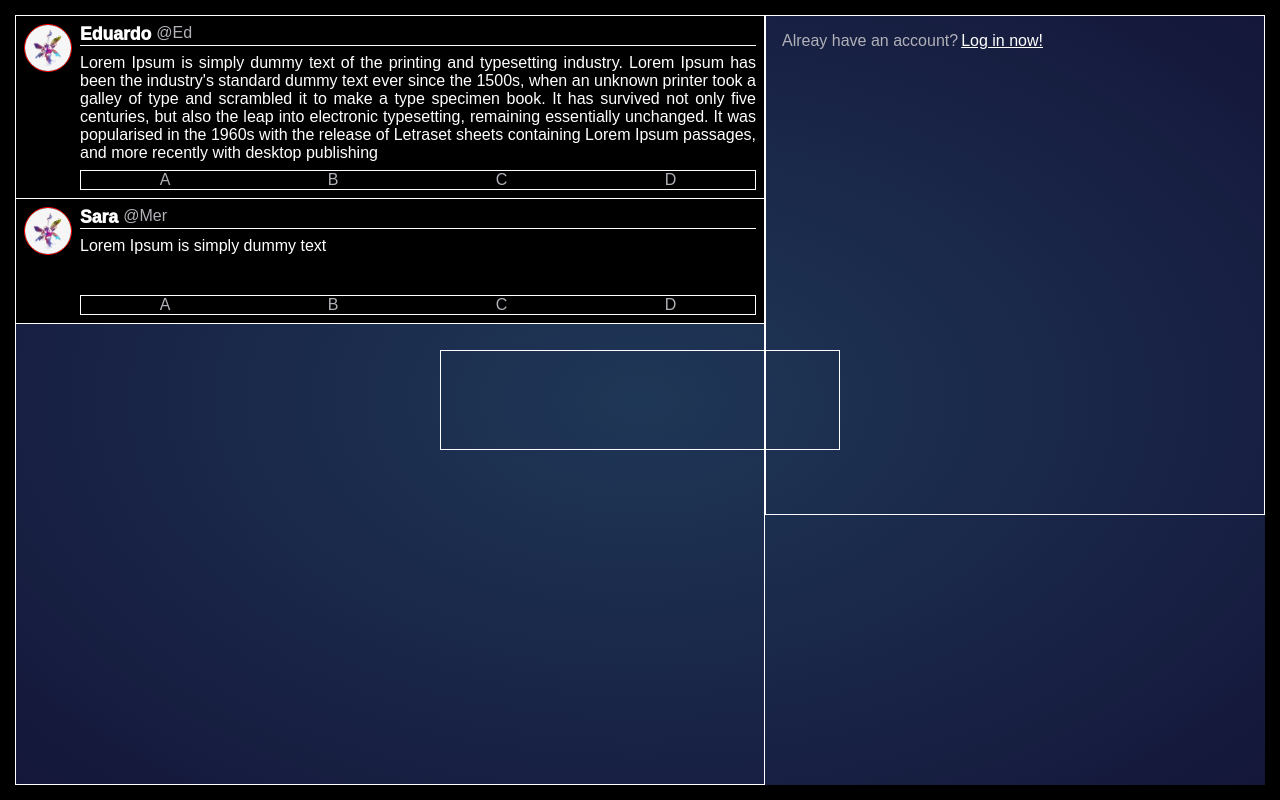
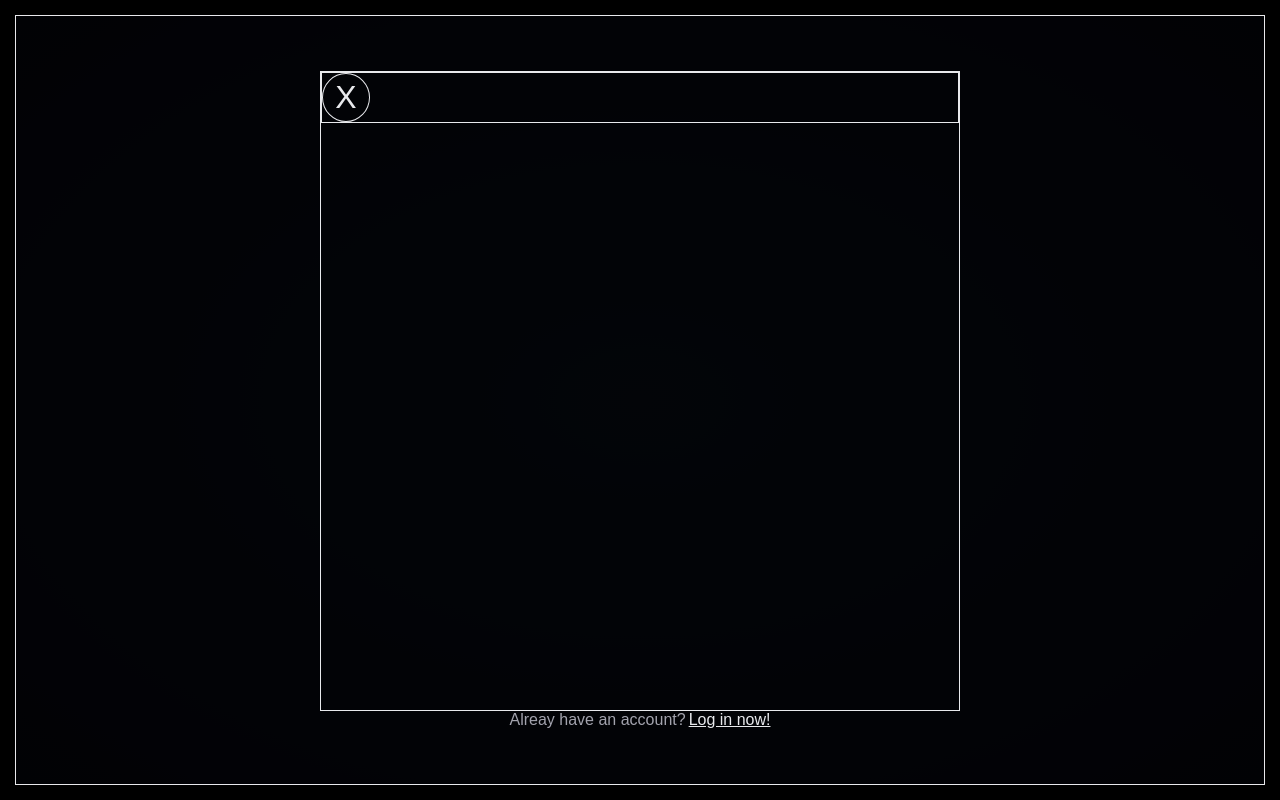
Before and after one commit to EdRafCas/socialnetwork_app, a React (Create React App) app: page /Registration in a window 1280 px wide. Built offline with nearby package versions, Linux system fonts and the light colour scheme; what webfontloader would draw is missing.

Commit message:
routing changes and css

```diff
--- a/src/Components/LoginPage.js
+++ b/src/Components/LoginPage.js
@@ -2,44 +2,115 @@ import React,{useState} from 'react';
 import styled from 'styled-components';
 import theme from '../Theme';
 import {Link}from 'react-router-dom'
+import {InputContainer, LoginForm, UsernameInput, PasswordInput} from '../Elements/ElementsFormulary'
 
 import ProfileImage from '../img/profile_img.png'
 
-const InputContainer =styled.div`
-  display:flex;
-  height:3rem;
-  justify-content:center;
-  flex-direction:row;
-  gap:1rem;
-
+const ContainerLogin=styled.div`
+  width:100%;
+  height:100%;
+  display:grid;
+  grid-template-columns: repeat(1, 3fr 2fr);
+  justify-content: flex-start;
 `
-const LoginForm =styled.form`
+const Timeline = styled.div`
+  height:100%;
   display:flex;
   flex-direction:column;
+  padding:0rem;
+  border:solid ${theme.BorderColor} 1px;
+  gap:0rem;
+  overflow:scroll;
+  overflow-x:hidden;
+`
+const Card =styled.div`
+  display:grid;
+  grid-template-columns: repeat(1, 1fr 12fr);
+  border-bottom:solid ${theme.BorderColor} 1px;
+  /* border-radius:15px; */
+  gap:0rem;
+  background:black;
+`
+const CardColumns = styled.div`
+  padding: ${(props) => props.rightColumn ? "0": "0.5rem"};
+  padding-top: ${(props) => props.rightColumn && "0.5rem"};
+  padding-right: ${(props) => props.rightColumn && "0.5rem"};
+  padding-bottom: ${(props) => props.rightColumn && "0.5rem"};
+  margin:0;
+  display:flex;
+  flex-direction:column;
+  justify-content:flex-start;
   align-items:center;
+  /* border:solid ${theme.BorderColor} 1px; */
+  gap:0.5rem;
+`
+const PortraitContainer =styled.div`
+  border: solid red 1px;
+  padding:0;
+  width:100%;
+  border-radius:50%;
+  height:auto;
+  display:flex;
+  flex-direction:column;
+  justify-content:flex-start;
+  width:3rem;
+  flex-direction:column;
+  overflow:hidden;
+  img{
+    width:100%;
+  }
+`
+const UserNameContainer =styled.div`
+  width:100%;
+  padding:0rem;
+  border-bottom:solid ${theme.BorderColor} 1px;
+ /*  border:solid ${theme.BorderColor} 1px; */
+  display:flex;
+  flex-direction:row;
+  gap:5px;
+`
+const NameContainer =styled.h1`
+  /* border:solid ${theme.BorderColor} 1px; */
+  font-size:1.1rem;
+  font-weight:1000;
+  color:white;
+`
+const AliasContainer = styled.p`
+  /* border:solid ${theme.BorderColor} 1px; */
+`
+const MessageContent = styled.div`
+  width:100%;
+  padding:0rem;
+  max-height:200px;
+  min-height:50px;
+  font-size:1rem;
+  font-weight:400;
+  color:white;
+  /* border:solid ${theme.BorderColor} 1px; */
+  text-align:justify;
+  white-space:normal;
+  overflow:hidden;
+`
+const InteractionBar=styled.div`
+  display:flex;
+  flex-direction:row;
+  justify-content:space-around;
+  border:solid ${theme.BorderColor} 1px;
+  width:100%;
+`
+const AccountManagement = styled.div`
+  height:500px;
+  padding:1rem;
+  display:flex;
+  flex-direction:column;
+  align-content:center;
   gap:1rem;
   border:solid ${theme.BorderColor} 1px;
-  padding:1rem;
-
 `
-const UsernameInput =styled.input`
-  padding-left:5px;
-  border-radius:5px;
-  width:15rem;
-  /* border:solid ${theme.BorderColor} 1px; */
-`
-const PasswordInput =styled.input`
-  padding-left:5px;
-  border-radius:5px;
-  width:15rem;
-  /* border:solid ${theme.BorderColor} 1px; */
-`
-
 
 const ButtonContainer=styled.div`
   display:flex;
   flex-direction:row;
-
   justify-content:space-evenly;
   width:15rem;
   gap:1rem;
@@ -49,20 +120,17 @@ const ButtonContainer=styled.div`
 const Button =styled.button`
   height:2.5rem;
   width:5rem;;
-
 `
 const SignUpContainer=styled.div`
   display:flex;
   flex-direction:row;
   gap:3px;
 `
-
 const SignUp =styled(Link)`
-color:white;
-
-
+  background:none;
+  color:${theme.Text};
+  border:solid ${theme.BorderColor} 1px;
 `
-
 const CreateMessageForm =styled.form`
   display:flex;
   flex-direction:column;
@@ -87,41 +155,14 @@ const UserNames =styled.div`
   align-items:center;
   gap:5px;
 `
-const PortraitContainer =styled.div`
-  border: solid red 1px;
-  padding:0;
-  width:100%;
-  border-radius:50%;
-  height:auto;
-  display:flex;
-  flex-direction:column;
-  justify-content:flex-start;
-  width:3rem;
-  flex-direction:column;
-  overflow:hidden;
-  img{
-    width:100%;
-
-  }
-`
-const NameContainer =styled.h1`
-  /* border:solid ${theme.BorderColor} 1px; */
-  font-size:1.1rem;
-  font-weight:1000;
-  color:white;
-
-`
-const AliasContainer = styled.p`
-  /* border:solid ${theme.BorderColor} 1px; */
-
-`
 
 
-const LoginPage = ({timeline, changeTimeline}) => {
+const LoginPage = ({timeline, changeTimeline, changeRegistration}) => {
   const [username, usernameChange] = useState('');
   const [password, passwordChange] = useState('');
   const [message, messageChange] = useState('');
   const [autorizacion, changeAutorizacion] =useState(false);
+
 
 
   const handleChange = (e) =>{
@@ -172,8 +213,42 @@ const LoginPage = ({timeline, changeTimeline}) => {
 
 
   }
+
       return (
-      <>
+      <ContainerLogin>
+      <Timeline>
+            {timeline.map((Messages, index)=>{
+              return(
+                <Card key={index}>
+                <CardColumns>
+                  <PortraitContainer>
+                    <img alt="userportrait" src={Messages.profilePicture}/>
+                  </PortraitContainer>
+
+                </CardColumns>
+                <CardColumns rightColumn>
+                  <UserNameContainer>
+                    <NameContainer>{Messages.username}</NameContainer><AliasContainer>@{Messages.alias}</AliasContainer>
+                  </UserNameContainer>
+                  <MessageContent>
+                    {Messages.message}
+
+                  </MessageContent>
+                  <InteractionBar>
+                  <div>A</div>
+                  <div>B</div>
+                  <div>C</div>
+                  <div>D</div>
+                  </InteractionBar>
+                </CardColumns>
+
+
+            </Card>
+              )
+            })}
+
+      </Timeline>
+      <AccountManagement>
         {autorizacion === false ?
           <LoginForm onSubmit={handleSubmit}>
             <InputContainer>
@@ -198,8 +273,8 @@ const LoginPage = ({timeline, changeTimeline}) => {
             <ButtonContainer>
               <Button type="submit" >Login</Button>
             </ButtonContainer>
-            <SignUpContainer><p>You don't own an account?</p><SignUp to={"/Registration"}>Sign up now!</SignUp></SignUpContainer>
-
+            <SignUpContainer><p>You don't own an account?</p><SignUp to="/Registration">Sign up now!</SignUp>
+            </SignUpContainer>
           </LoginForm>
         :
         <CreateMessageForm onSubmit={addToTimeline}>
@@ -220,7 +295,9 @@ const LoginPage = ({timeline, changeTimeline}) => {
             onChange={handleChange}/>
         <Button type="submit" name="sendMesssage">Submit</Button>
         </CreateMessageForm>}
-      </>
+      </AccountManagement>
+
+      </ContainerLogin>
        );
 }
 
--- a/src/Components/SignUp.js
+++ b/src/Components/SignUp.js
@@ -4,12 +4,26 @@ import {Link}from 'react-router-dom'
 
 
 const RegistrationContainer =styled.div`
+  display:flex;
+  flex-direction:column;
+  justify-content:center;
+  align-items:center;
+  width:100%;
+  height:100%;
+  /* margin-top:-50px;
+  margin-left:-200px; */
+  border: solid white 1px;
+  /* background:rgba(91, 112, 131, 0.8); */
+  background:Black;
+  opacity:0.9;
+`
+const RegistrationFormulary=styled.form`
 
-`
-
-const SignUp =styled(Link)`
-color:white;
-
+      display:flex;
+      flex-direction:column;
+      border: solid white 1px;
+      width:40rem;
+      height:40rem;
 
 `
 const RedirectContainer=styled.div`
@@ -19,15 +33,47 @@ const RedirectContainer=styled.div`
 `
 
 const LogInNow =styled(Link)`
-color:white;
+      color:white;
+
+`
+const ButtonContainer=styled.div`
+      display:flex;
+      flex-direction:row;
+      justify-content:flex-start;
+      border: solid white 1px;
+
+`
+const ReturnToLogin=styled(Link)`
+      display:flex;
+      flex-direction:row;
+
+      justify-content:center;
+      width:3rem;
+      font-size:2rem;
+      color:white;
+      border: solid white 1px;
+      padding:5px;
+      text-decoration:none;
+      border-radius:50%;
+      :hover{
+            background:rgba(91, 112, 131, 0.8);
+      }
 
 
 `
-
 const RegistrationPage = () => {
       return (
             <RegistrationContainer>
-                 <RedirectContainer><p>Alreay have an account?</p><LogInNow to={"/"}>Log in now!</LogInNow></RedirectContainer>
+                  <>
+                  <RegistrationFormulary>
+                        <ButtonContainer>
+                           <ReturnToLogin to="/">X</ReturnToLogin>
+                        </ButtonContainer>
+
+                  </RegistrationFormulary>
+                  <RedirectContainer><p>Alreay have an account?</p><LogInNow to={"/"}>Log in now!</LogInNow></RedirectContainer>
+                  </>
+
             </RegistrationContainer>
       );
 }
--- /dev/null
+++ b/src/Elements/ElementsFormulary.js
@@ -0,0 +1,34 @@
+import styled from 'styled-components'
+import theme from '../Theme'
+
+const InputContainer =styled.div`
+  display:flex;
+  height:3rem;
+  justify-content:center;
+  flex-direction:row;
+  gap:1rem;
+
+`
+const LoginForm =styled.form`
+  display:flex;
+  flex-direction:column;
+  align-items:center;
+  gap:1rem;
+  border:solid ${theme.BorderColor} 1px;
+  padding:1rem;
+
+`
+const UsernameInput =styled.input`
+  padding-left:5px;
+  border-radius:5px;
+  width:15rem;
+  /* border:solid ${theme.BorderColor} 1px; */
+`
+const PasswordInput =styled.input`
+  padding-left:5px;
+  border-radius:5px;
+  width:15rem;
+  /* border:solid ${theme.BorderColor} 1px; */
+`
+
+export {InputContainer, LoginForm, UsernameInput, PasswordInput} ;
--- a/src/Theme.js
+++ b/src/Theme.js
@@ -1,6 +1,8 @@
 const theme={
       GradientBackround: 'radial-gradient(hsl(214, 47%, 23%), hsl(237, 49%, 15%))',
+
       BorderColor:'white',
+      Text:"#B2B1B9",
 }
 
 export default theme;
--- a/src/index.js
+++ b/src/index.js
@@ -37,195 +37,32 @@ const MessagesTimeline =[
 const Container = styled.div`
   height: 100vh;
   border:solid black 15px;
-  display:grid;
-  grid-template-columns: repeat(1, 3fr 2fr);
-  justify-content: flex-start;
-  position: relative;
   z-index: 100;
   min-height:750px;
-  color: #B2B1B9;
+  color: ${theme.Text};
 `
-const Timeline = styled.div`
-
-  height:100%;
-  display:flex;
-  flex-direction:column;
-  padding:0rem;
-  border:solid ${theme.BorderColor} 1px;
-  gap:0rem;
-  overflow:scroll;
-  overflow-x:hidden;
-`
-const Card =styled.div`
-  display:grid;
-  grid-template-columns: repeat(1, 1fr 12fr);
-  border-bottom:solid ${theme.BorderColor} 1px;
-  /* border-radius:15px; */
-  gap:0rem;
-  background:black;
-
-`
-const CardColumns = styled.div`
-  padding: ${(props) => props.rightColumn ? "0": "0.5rem"};
-  padding-top: ${(props) => props.rightColumn && "0.5rem"};
-  padding-right: ${(props) => props.rightColumn && "0.5rem"};
-  padding-bottom: ${(props) => props.rightColumn && "0.5rem"};
-  margin:0;
-  display:flex;
-  flex-direction:column;
-  justify-content:flex-start;
-  align-items:center;
-  /* border:solid ${theme.BorderColor} 1px; */
-  gap:0.5rem;
-`
-const PortraitContainer =styled.div`
-  border: solid red 1px;
-  padding:0;
-  width:100%;
-  border-radius:50%;
-  height:auto;
-  display:flex;
-  flex-direction:column;
-  justify-content:flex-start;
-  width:3rem;
-  flex-direction:column;
-  overflow:hidden;
-  img{
-    width:100%;
-
-  }
-`
-const UserNameContainer =styled.div`
-  width:100%;
-  padding:0rem;
-  border-bottom:solid ${theme.BorderColor} 1px;
- /*  border:solid ${theme.BorderColor} 1px; */
-  display:flex;
-  flex-direction:row;
-  gap:5px;
-
-`
-const NameContainer =styled.h1`
-  /* border:solid ${theme.BorderColor} 1px; */
-  font-size:1.1rem;
-  font-weight:1000;
-  color:white;
-
-`
-const AliasContainer = styled.p`
-  /* border:solid ${theme.BorderColor} 1px; */
-
-
-`
-const MessageContent = styled.div`
-  width:100%;
-  padding:0rem;
-  max-height:200px;
-  min-height:50px;
-  font-size:1rem;
-  font-weight:400;
-  color:white;
-  /* border:solid ${theme.BorderColor} 1px; */
-  text-align:justify;
-  white-space:normal;
-  overflow:hidden;
-`
-const InteractionBar=styled.div`
-  display:flex;
-  flex-direction:row;
-  justify-content:space-around;
-  border:solid ${theme.BorderColor} 1px;
-  width:100%;
-
-
-`
-const AccountManagement = styled.div`
-  height:500px;
-  padding:1rem;
-  display:flex;
-  flex-direction:column;
-  align-content:center;
-  gap:1rem;
-  border:solid ${theme.BorderColor} 1px;
-`
-
-const RegistrationContainer =styled.div`
-  position:fixed;
-  top:50%;
-  left:50%;
-  width:400px;
-  height:100px;
-  margin-top:-50px;
-  margin-left:-200px;
-  border: solid white 1px;
-
-`
-
-
 const Index = () => {
 
   const [timeline, changeTimeline] = useState(MessagesTimeline)
-  const [registration, changeRegistration] = useState(true)
+  const [registration, changeRegistration] = useState(false)
 
 
 
 
   return (
     <Container>
-      {registration === true?
-      <RegistrationContainer/>
-      :""}
-
-      <Timeline>
-        {timeline.map((Messages, index)=>{
-          return(
-            <Card key={index}>
-            <CardColumns>
-              <PortraitContainer>
-                <img alt="userportrait" src={Messages.profilePicture}/>
-              </PortraitContainer>
-
-            </CardColumns>
-            <CardColumns rightColumn>
-              <UserNameContainer>
-                <NameContainer>{Messages.username}</NameContainer><AliasContainer>@{Messages.alias}</AliasContainer>
-              </UserNameContainer>
-              <MessageContent>
-                {Messages.message}
-
-              </MessageContent>
-              <InteractionBar>
-              <div>A</div>
-              <div>B</div>
-              <div>C</div>
-              <div>D</div>
-              </InteractionBar>
-            </CardColumns>
-
-
-        </Card>
-          )
-        })}
-
-      </Timeline>
-
-      <AccountManagement>
       <BrowserRouter>
         <Routes>
             <Route path="/" exact={true} element={<LoginPage
                                                     MessagesTimeline={MessagesTimeline}
                                                     changeTimeline={changeTimeline}
                                                     timeline={timeline}
+                                                    changeRegistration={changeRegistration}
+                                                    registration={registration}
             />}/>
             <Route path="/Registration" exact ={true} element={<RegistrationPage/>}/>
         </Routes>
       </BrowserRouter>
-
-
-
-      </AccountManagement>
-
-
     </Container>
    );
 }
```
Lines whose indentation alone changed are shown as unchanged.
